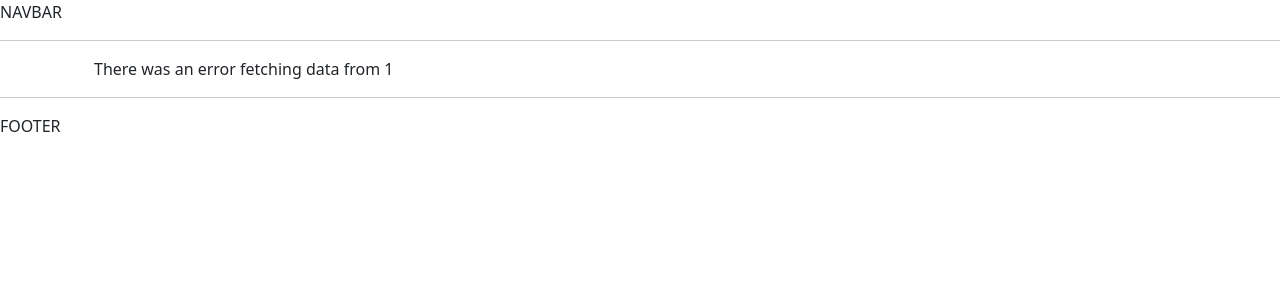
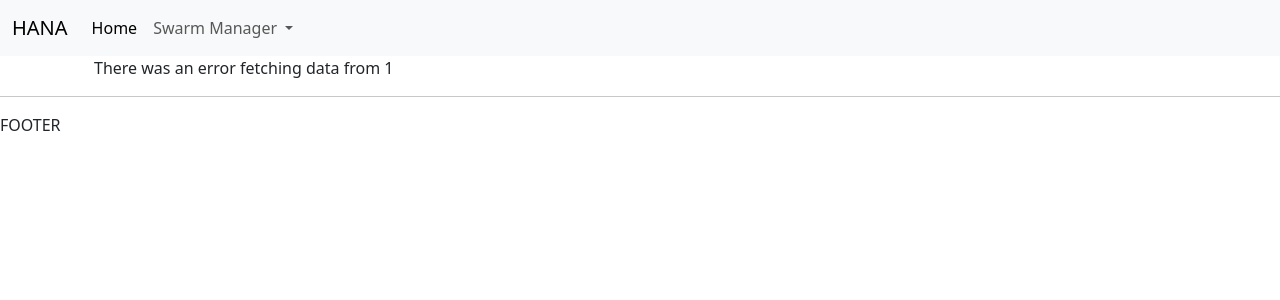
Before and after one commit to kyleranous/hana, a Django app: page /swarman/nodes/1 in a window 1280 px wide. Shown: the top 300 px of the page. Run offline with Django 4.2, Linux system fonts and the light colour scheme; data that the repository does not hold is empty; some libraries are stand-ins or nearby versions.

Commit message:
Created a Navbar Template

```diff
--- a/hana/templates/_items/navbar.html
+++ b/hana/templates/_items/navbar.html
@@ -1,2 +1,23 @@
-NAVBAR
-<hr>
+<nav class="navbar navbar-expand-lg navbar-light bg-light">
+    <div class="container-fluid">
+        <a class="navbar-brand" href="#">HANA</a>
+        <button class="navbar-toggler" type="button" data-bs-toggle="collapse" data-bs-target="#navbarSupportedContent" aria-controls="navbarSupportedContent" aria-expanded="false" aria-label="Toggle navigation">
+            <span class="navbar-toggler-icon"></span>
+        </button>
+        <div class="collapse navbar-collapse" id="navbarSupportedContent">
+            <ul class="navbar-nav me-auto mb-2 mb-lg-0">
+                <li class="nav-item">
+                    <a class="nav-link active" aria-current="page" href="#">Home</a>
+                </li>
+                <li class="nav-item dropdown">
+                    <a class="nav-link dropdown-toggle" href="#" id="navbarDropdown" role="button" data-bs-toggle="dropdown" aria-expanded="false">
+                        Swarm Manager
+                    </a>
+                    <ul class="dropdown-menu" aria-labelledby="navbarDropdown">
+                        <li><a class="dropdown-item" href="/swarman/dashboard">Dashboard</a></li>
+                    </ul>
+                </li>
+            </ul>
+        </div>
+    </div>
+</nav>
--- a/hana/templates/base.html
+++ b/hana/templates/base.html
@@ -3,6 +3,7 @@
     <head>
         <meta charset="utf-8">
         <title>HANA</title>
+        <meta name="viewport" content="width=device-width, initial-scale=1">
 
         {% load bootstrap5 %}
         {% bootstrap_css %}
@@ -16,6 +17,7 @@
         <div class="container">
             {% block content %}{% endblock %}
         </div>
+
     </body>
 
     <footer>
```
